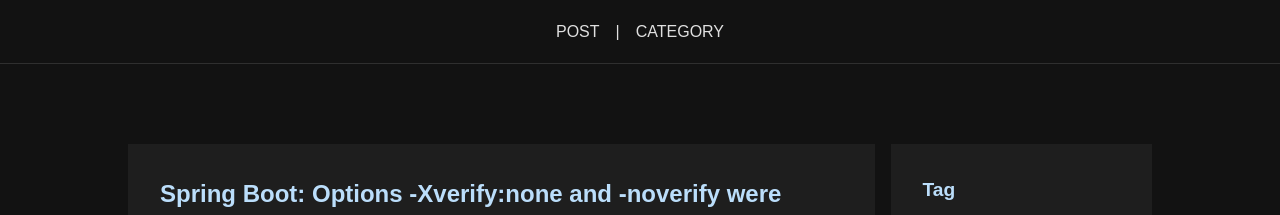
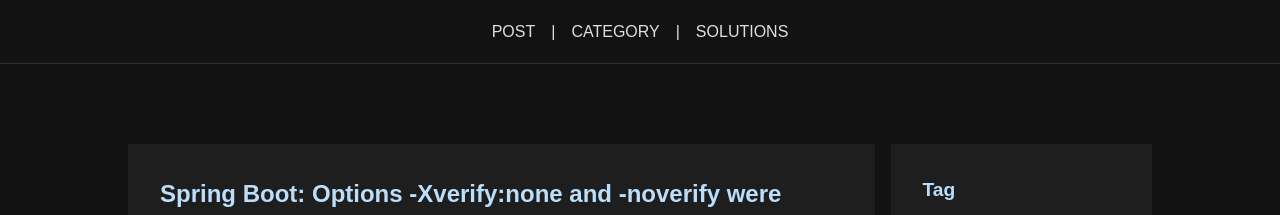
Before and after one commit to int-i/int-i.github.io, a Jekyll site: the page built from index.html, in a window 1280 px wide. Shown: the top 215 px of the page. Built offline with Jekyll 4.4.1, drawn with Linux system fonts in a browser that asks for light colours; some web fonts are replaced; the list of posts is cut into pages by our own code.

Commit message:
Update nav bar

```diff
--- a/_includes/nav.html
+++ b/_includes/nav.html
@@ -5,6 +5,9 @@
     </li>
     <li class="horizontal-item nav__horizontal-item">
       <a class="link nav__link" href="{{ "/categories/" | relative_url }}">CATEGORY</a>
+    </li>
+    <li class="horizontal-item nav__horizontal-item">
+      <a class="link nav__link" href="{{ "/solutions/" | relative_url }}">SOLUTIONS</a>
     </li>
     <!-- <li class="horizontal-item nav__horizontal-item">
       <a class="link nav__link" href="{{ "/authors" | relative_url }}">AUTHOR</a>
```
